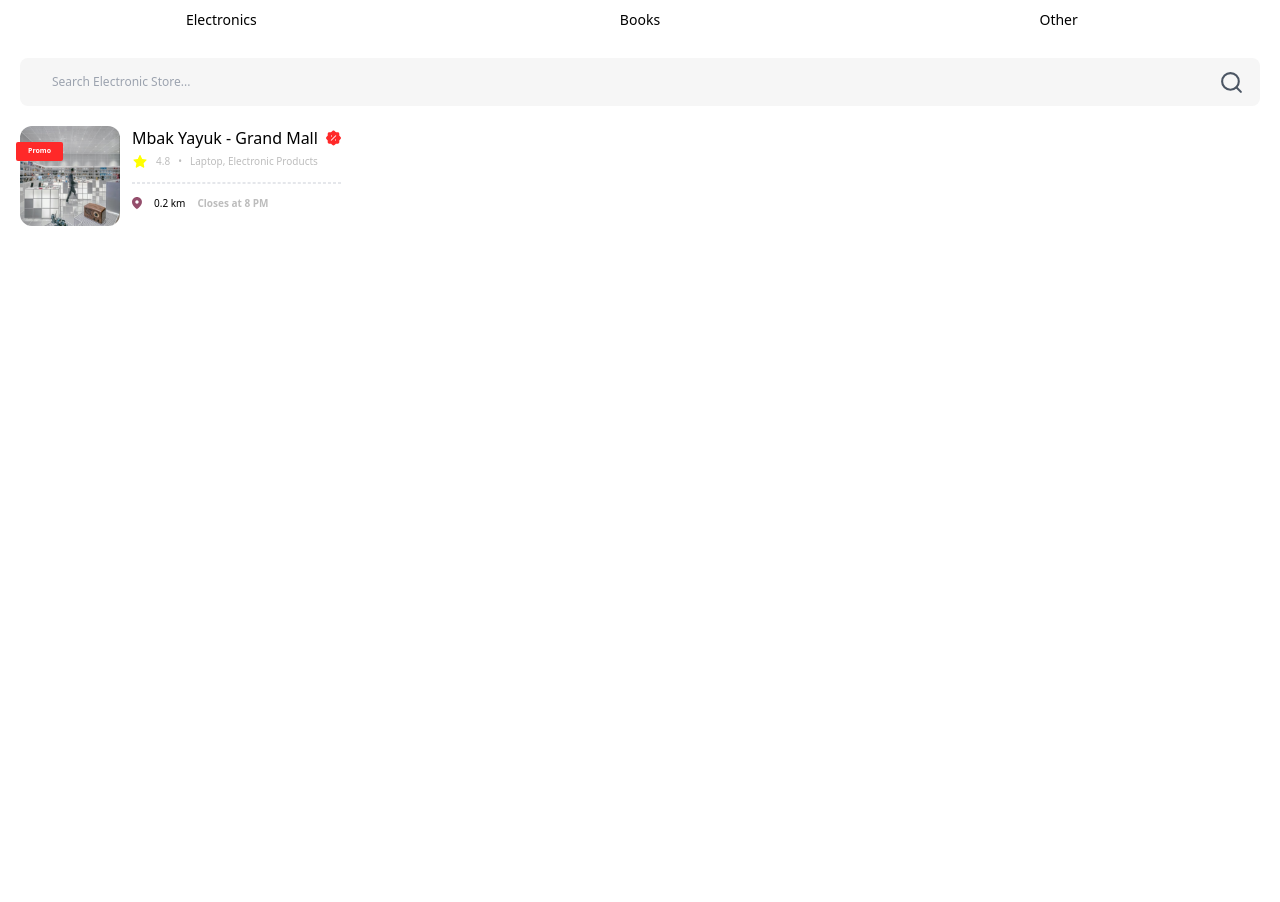
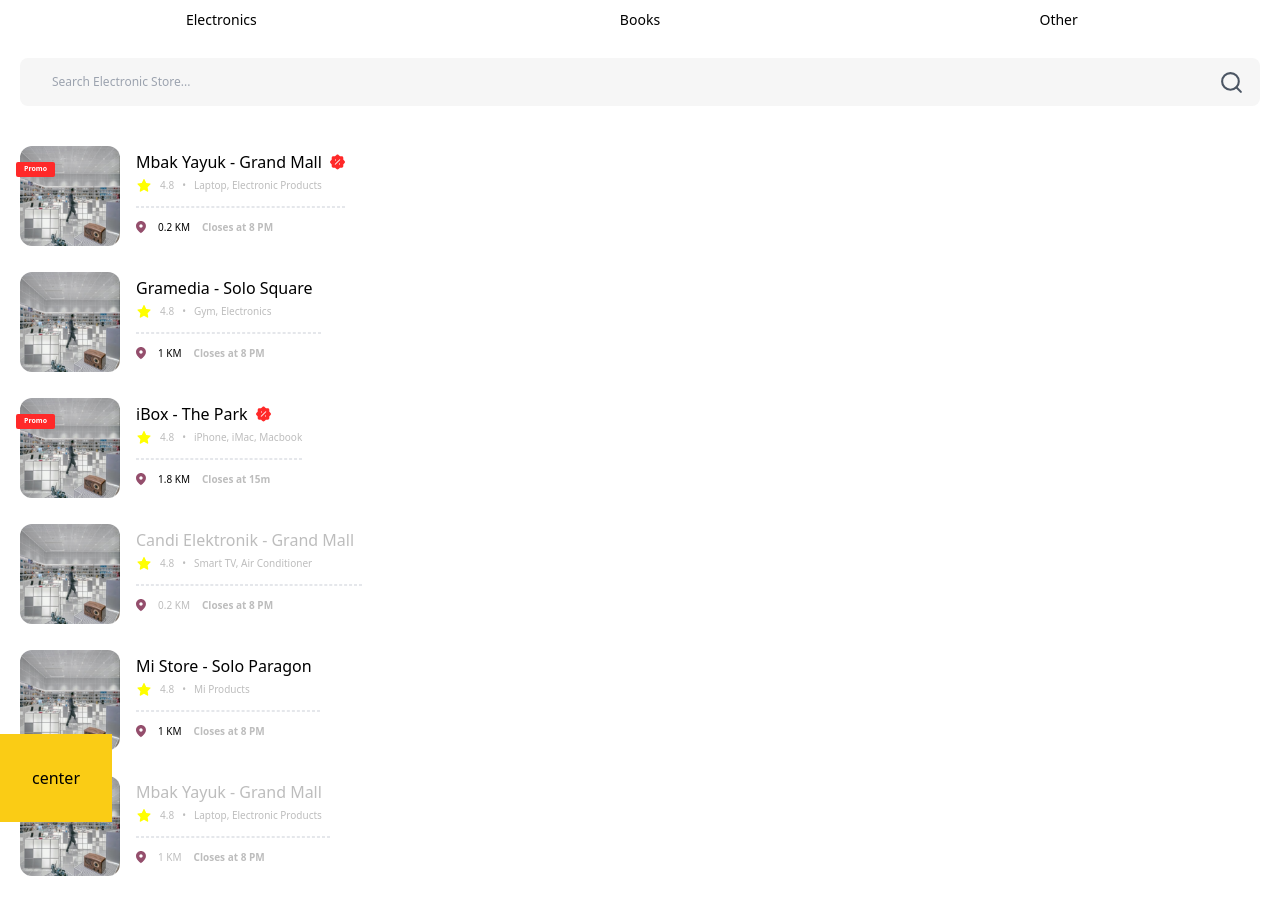
Before and after one commit to sgitwhyd/tailwind-shopcut, a Next.js app: page / in a window 1280 px wide. Shown: the part 540-1442 px from the top of the page. Before the commit the page ends 800 px from the top, so only its background shows below. Built offline with nearby package versions, Linux system fonts and the light colour scheme.

Commit message:
full place render

```diff
--- /dev/null
+++ b/pages/components/Navigation.js
@@ -0,0 +1,13 @@
+import React from "react";
+
+const Navigation = () => {
+  return (
+    <>
+      <div className="absolute bottom-20 z-40 flex justify-center  bg-yellow-400 p-8">
+        <div className="">center</div>
+      </div>
+    </>
+  );
+};
+
+export default Navigation;
--- a/pages/components/Places.js
+++ b/pages/components/Places.js
@@ -6,12 +6,87 @@
 import { AiFillStar } from "react-icons/ai";
 
 const Places = () => {
+  const placesData = {
+    Data: [
+      {
+        id: 1,
+        name: " Mbak Yayuk - Grand Mall",
+        rating: 4.8,
+        category: "Laptop, Electronic Products",
+        range: 0.2,
+        closes: "8 PM",
+        promo: true,
+        closed: false,
+      },
+      {
+        id: 2,
+        name: "Gramedia - Solo Square",
+        rating: 4.8,
+        category: "Gym, Electronics",
+        range: 1.0,
+        closes: "8 PM",
+        promo: false,
+        closed: false,
+      },
+      {
+        id: 3,
+        name: "iBox - The Park",
+        rating: 4.8,
+        category: "iPhone, iMac, Macbook",
+        range: 1.8,
+        closes: "15m",
+        promo: true,
+        closed: false,
+      },
+      {
+        id: 4,
+        name: "Candi Elektronik - Grand Mall",
+        rating: 4.8,
+        category: "Smart TV, Air Conditioner",
+        range: 0.2,
+        closes: "8 PM",
+        promo: false,
+        closed: true,
+      },
+      {
+        id: 5,
+        name: "Mi Store - Solo Paragon",
+        rating: 4.8,
+        category: "Mi Products",
+        range: 1.0,
+        closes: "8 PM",
+        promo: false,
+        closed: false,
+      },
+      {
+        id: 6,
+        name: " Mbak Yayuk - Grand Mall",
+        rating: 4.8,
+        category: "Laptop, Electronic Products",
+        range: 1.0,
+        closes: "8 PM",
+        promo: false,
+        closed: true,
+      },
+    ],
+  };
+
   return (
-    <div className="relative flex gap-3">
+    <div className="relative flex flex-col">
+      {placesData.Data.map((place) => {
+        return (
+          <>
+            <div
+              className={`relative mt-5 flex gap-4 ${
+                place.closed ? "text-gray-primary" : ""
+              }`}
+            >
               <div className="relative">
-        <div className="absolute -left-1 top-4 z-10 rounded-sm bg-orange py-1 px-3 text-tinyXs font-bold text-white">
+                {place.promo && (
+                  <div className="absolute -left-1 top-4 z-10 rounded-sm bg-orange py-[2px] px-2 text-tinyXs font-bold text-white">
                     Promo
                   </div>
+                )}
                 <Image
                   src={place1}
                   alt="places"
@@ -20,30 +95,36 @@
                   className="absolute rounded-xl"
                 />
               </div>
-      <div className="info_place_parent z-20 flex flex-col">
+              <div className="info_place_parent z-20 flex flex-col pt-1">
                 <div className="flex">
-          <div className="mr-2 text-base font-medium">
-            Mbak Yayuk - Grand Mall
-          </div>
+                  <div className="mr-2 text-base font-medium">{place.name}</div>
+                  {place.promo && (
                     <Image src={dicountIcon} alt="discountIcon" />
+                  )}
                 </div>
                 <div className="mt-1 flex h-2 content-center">
                   <AiFillStar color="yellow" />
                   <div className="ml-2 flex text-tiny text-gray-primary">
-            <div className="">4.8</div>
+                    <div className="">{place.rating}</div>
                     <span className="mx-2">•</span>
-            <div className="">Laptop, Electronic Products</div>
+                    <div className="">{place.category}</div>
                   </div>
                 </div>
                 <hr className="mt-5 mb-3 border border-dashed text-gray-primary" />
                 <div className="flex content-center">
                   <Image src={locationIcon} alt="locationIcon" />
-          <div className="mx-3 text-tiny font-normal">0.2 km</div>
-          <div className="text-tiny font-bold text-gray-primary">
-            Closes at 8 PM
+                  <div className="mx-3 text-tiny font-normal">
+                    {place.range} KM
+                  </div>
+                  <div className={`text-tiny font-bold text-gray-primary`}>
+                    Closes at {place.closes}
                   </div>
                 </div>
               </div>
+            </div>
+          </>
+        );
+      })}
     </div>
   );
 };
--- a/pages/index.js
+++ b/pages/index.js
@@ -8,11 +8,13 @@
 import { BiRestaurant, BiLaptop } from "react-icons/bi";
 import { SiMarketo, SiBookstack } from "react-icons/si";
 import { CgLayoutGridSmall } from "react-icons/cg";
+import Navigation from "./components/navigation";
 
 export default function Home() {
   return (
     <>
-      <div className=" relative flex h-52 w-full flex-col justify-center bg-primary-color">
+      <div className="relative w-full">
+        <div className=" relative -z-10 flex h-52 w-full flex-col justify-center bg-primary-color">
           <div className="z-10 p-5">
             <div className="text-lg font-light text-white">Hi, Queen</div>
             <div className="text-2xl font-bold text-white">
@@ -24,11 +26,16 @@
           </div>
         </div>
         <section className="home-menus">
-        <div className="absolute -mt-5  h-96 w-full rounded-t-3xl bg-white p-5">
+          <div className=" -mt-5 w-full rounded-t-3xl bg-white p-5">
             <section className="address">
               <div className="flex w-full content-center justify-between">
                 <div className="flex">
-                <Image src={MapsIcon} width={50} height={50} alt="maps-icon" />
+                  <Image
+                    src={MapsIcon}
+                    width={50}
+                    height={50}
+                    alt="maps-icon"
+                  />
                   <div className="ml-4 pt-2">
                     <div className="text-xs font-bold">
                       Adi Sucipto No 347, Manahan
@@ -79,6 +86,8 @@
             </section>
           </div>
         </section>
+        <Navigation />
+      </div>
     </>
   );
 }
--- a/tailwind.config.js
+++ b/tailwind.config.js
@@ -15,6 +15,9 @@
         tinyXs: "7px",
         tiny: "10px",
       },
+      padding: {
+        "2px": "2px",
+      },
     },
   },
   plugins: [],
```
Lines whose indentation alone changed are shown as unchanged.
